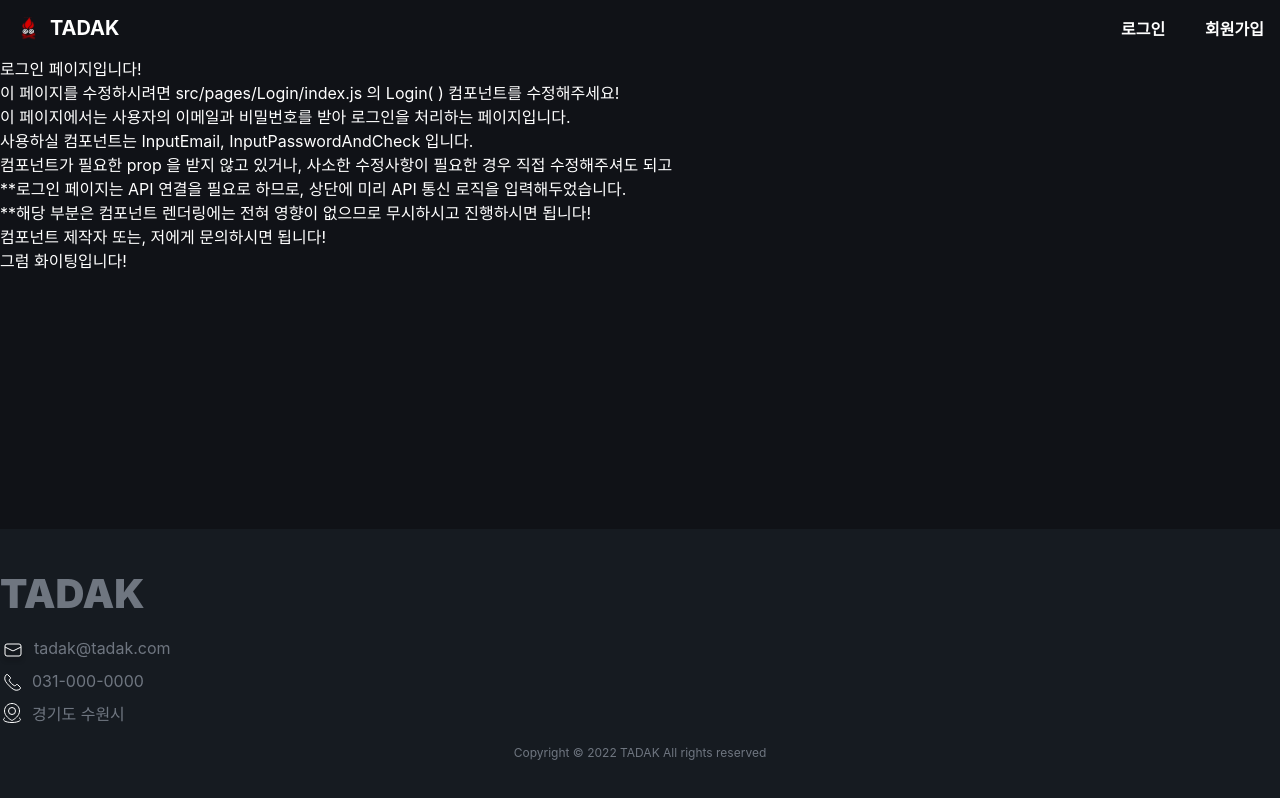
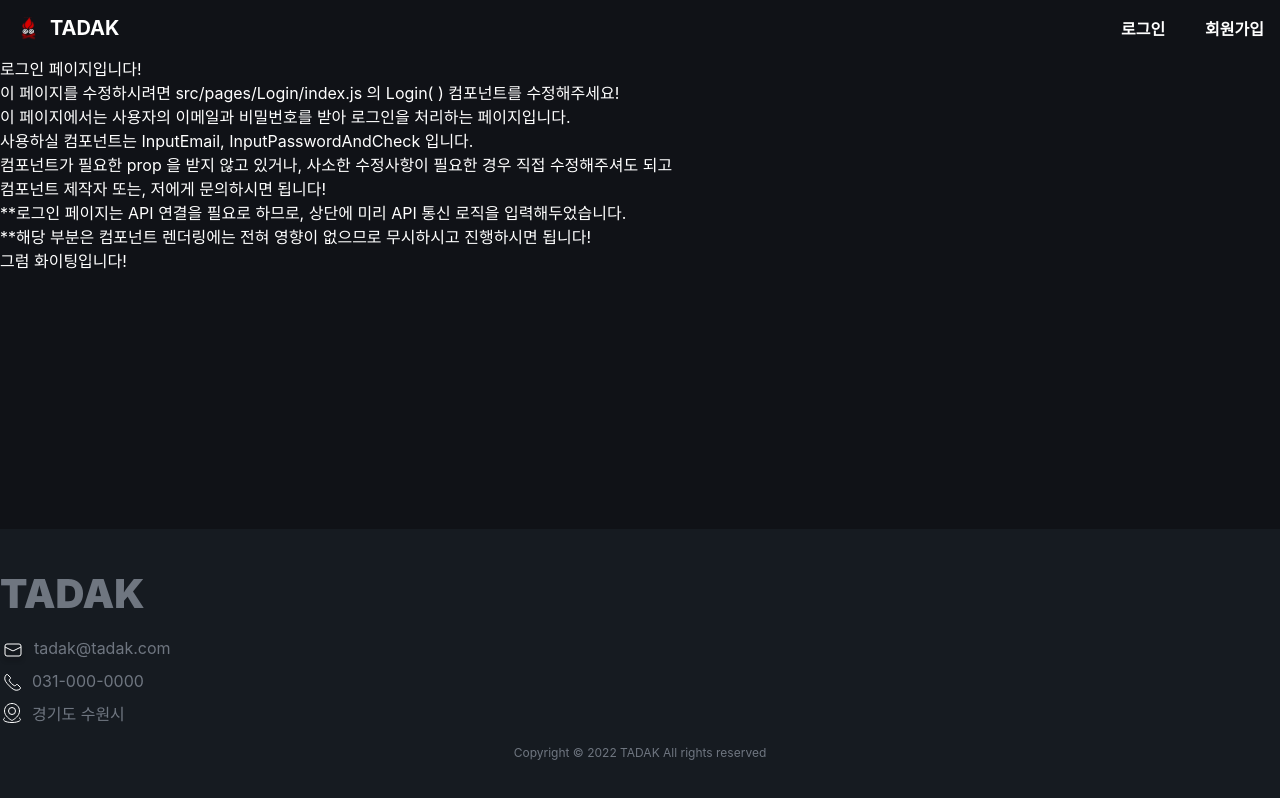
Before and after one commit to team-tadak/tadak-frontend, a React (Create React App) app: page /login in a window 1280 px wide. Built offline with nearby package versions, Linux system fonts and the light colour scheme; no server answers; a web font is replaced by a local one.

Commit message:
chore: 로그인 페이지 안내사항 순서 오류 수정

```diff
--- a/src/pages/Login/index.js
+++ b/src/pages/Login/index.js
@@ -44,11 +44,11 @@ function Login() {
         컴포넌트가 필요한 prop 을 받지 않고 있거나, 사소한 수정사항이 필요한 경우 직접 수정해주셔도
         되고
       </p>
+      <p>컴포넌트 제작자 또는, 저에게 문의하시면 됩니다!</p>
       <p>
         **로그인 페이지는 API 연결을 필요로 하므로, 상단에 미리 API 통신 로직을 입력해두었습니다.
       </p>
       <p>**해당 부분은 컴포넌트 렌더링에는 전혀 영향이 없으므로 무시하시고 진행하시면 됩니다!</p>
-      <p>컴포넌트 제작자 또는, 저에게 문의하시면 됩니다!</p>
       <p>그럼 화이팅입니다!</p>
     </div>
   );
```
